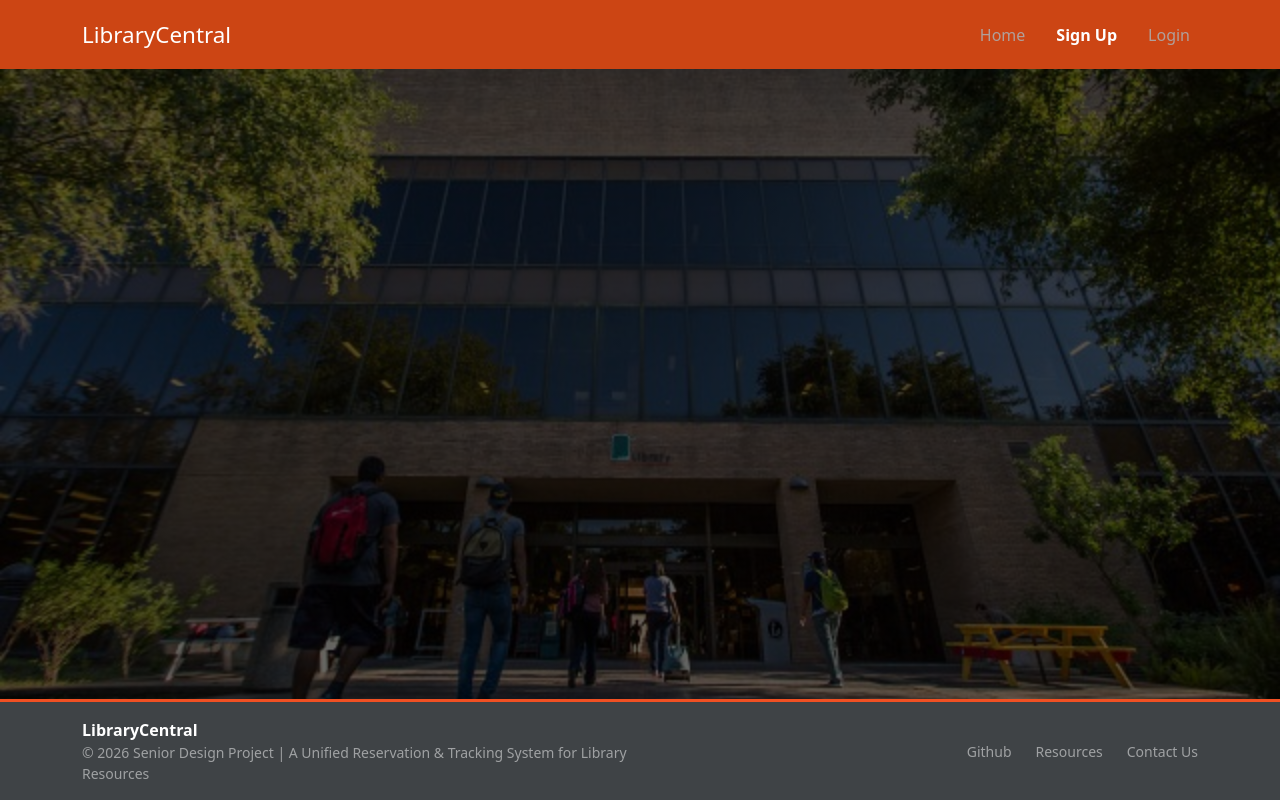
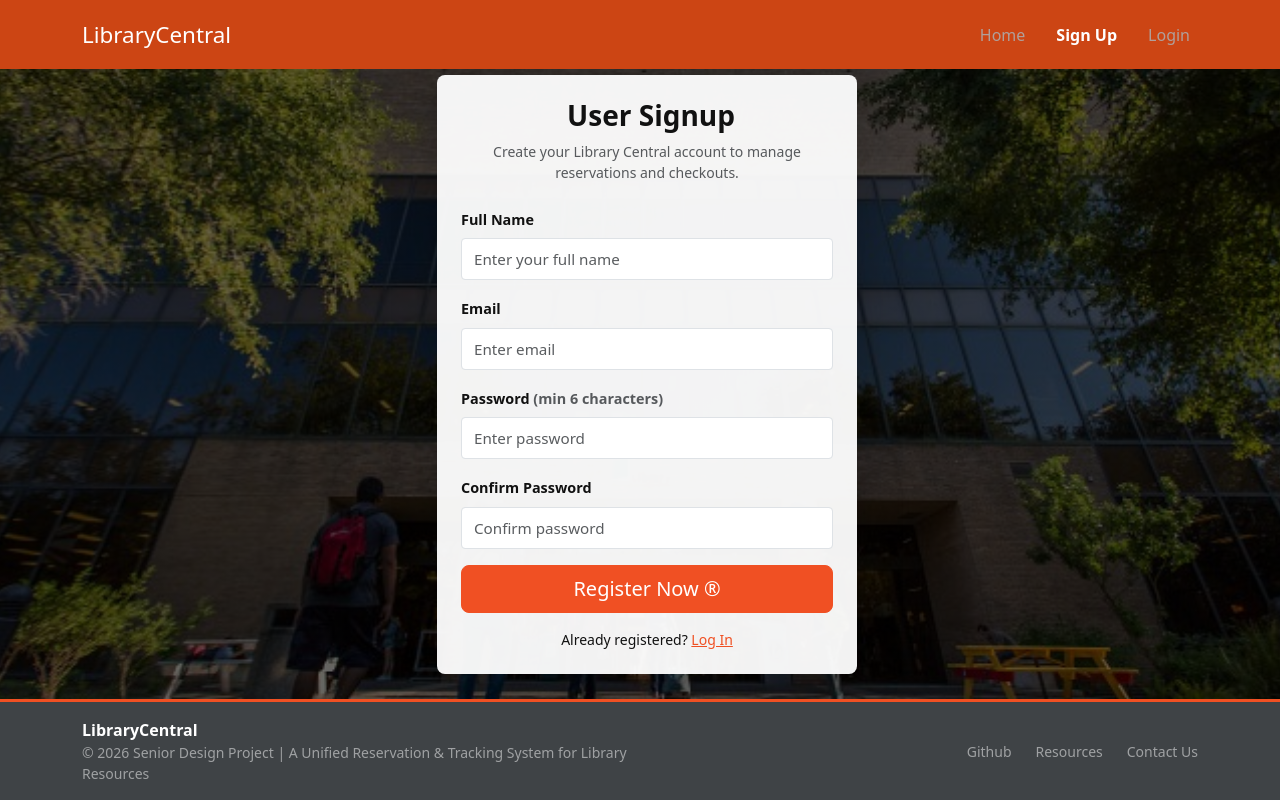
Before and after one commit to valeriamtz01/LibraryCentral, a React app in the folder frontend/: page /signup in a window 1280 px wide. Built offline with nearby package versions, Linux system fonts and the light colour scheme; no server answers; the HTML template or start-up script is replaced by a standard one.

Commit message:
signup (still working)

```diff
--- a/frontend/src/pages/SignUp.css
+++ b/frontend/src/pages/SignUp.css
@@ -17,3 +17,43 @@
   color: white;                /* ensures text stands out against the image */
   margin: 0;
 }
+
+.signup-card {
+  background: rgba(255, 255, 255, 0.95);
+  color: #111;
+  padding: 0px;
+  border-radius: 8px;
+  width: 100%;
+  max-width: 420px;
+  box-shadow: 0 6px 20px rgba(0,0,0,0.35);
+
+  margin-left: 70px;
+  margin-top: 75px;
+  margin-bottom: 110px;
+}
+
+/* h3 */
+.signup-card h3 {
+  margin-bottom: 16px;
+  margin-top: 0px;
+  padding-top: 0px;
+}
+
+/* forms */
+.login-form .form-group,
+.signup-card .form-group {
+  text-align: left;
+  margin-bottom: 12px;
+}
+
+/* labels */
+.signup-card .form-control {
+  height: 42px;
+  border-radius: 4px;
+  font-size: 0.95rem;
+}
+
+.signup-card label {
+  font-weight: 600;
+  font-size: 0.9rem;
+}
--- a/frontend/src/pages/SignUp.tsx
+++ b/frontend/src/pages/SignUp.tsx
@@ -1,16 +1,88 @@
-//import { Container, Row, Col, Button } from 'react-bootstrap';
-//import { Link } from 'react-router-dom';
+import { Container, Row, Col, Button, Card, Form } from 'react-bootstrap';
+import { Link } from 'react-router-dom';
 import './SignUp.css'; // importing customized css styles --> we have hero-section for background image here and can add more styles as needed
+
+
 
 const SignUp = () => {
   return (
     <div className="sign-up-page">
       {/* section for background image*/}
-      <section className="hero-section text-center">
+      <section className="hero-section">
 
+        <Container className = 'px-0 d-flex justify-content-center'>
+          <Row className="justify-content-center w-100"> {/* this centers the form horizontally */}
+            <Col md={0} lg={6} > {/* this sets the width of the form on medium and large screens */}
+
+              <Card className="signup-card shadow-lg border-0">
+                <Card.Body className="p-4">
+
+                  {/* title Section */}
+                  <div className="text-center mb-4">
+                    <h3 className="fw-bold mb-2">
+                      <i className="bi bi-person-plus-fill me-2"></i>
+                        User Signup
+                    </h3>
+                    <p className="text-muted small">
+                      Create your Library Central account to manage reservations and checkouts.
+                    </p>
+                  </div>
+
+                  <Form> {/* is not connected to backend and no submit handler */}
+                    <Form.Group className = "mb-3" controlId = "fullName">
+                      <Form.Label>Full Name</Form.Label>
+                      <Form.Control type = "text" placeholder = "Enter your full name" />
+                    </Form.Group>
+
+
+                    <Form.Group className = "mb-3" controlId="email">
+                      <Form.Label>Email</Form.Label>
+                      <Form.Control type = "email" placeholder = "Enter email" />
+                    </Form.Group>
+
+
+                    <Form.Group className = "mb-3" controlId="password">
+                      <Form.Label>
+                        Password <span className = "text-muted" style = {{ fontSize: "0.85 rem"}}> (min 6 characters) </span> {/* bootstrap */}
+                        </Form.Label>
+                      <Form.Control type = "password" placeholder = "Enter password" />
+                    </Form.Group>
+
+
+                    <Form.Group className = "mb-3" controlId="confirmPassword">
+                      <Form.Label>Confirm Password</Form.Label>
+                      <Form.Control type = "password" placeholder = "Confirm password" />
+                    </Form.Group>
+
+
+                    <div className = "d-grid">
+                      <Button
+                        size = "lg"
+                        style = {{backgroundColor: '#f05023', borderColor: '#f05023'}}
+                        >
+                          Register Now &#174;
+                        </Button>
+                    </div>
+
+
+                    <div className = "text-center mt-3 small">
+                      Already registered? {""}
+                      <Link to = "/login" style = {{color: '#f05023', textDecoration:'underline'}}>Log In</Link>
+                    </div>
+                 </Form>
+
+
+                </Card.Body>
+              </Card>
+
+
+            </Col>
+          </Row>
+        </Container>
       </section>
     </div>
   );
 };
 
+
 export default SignUp;
```
